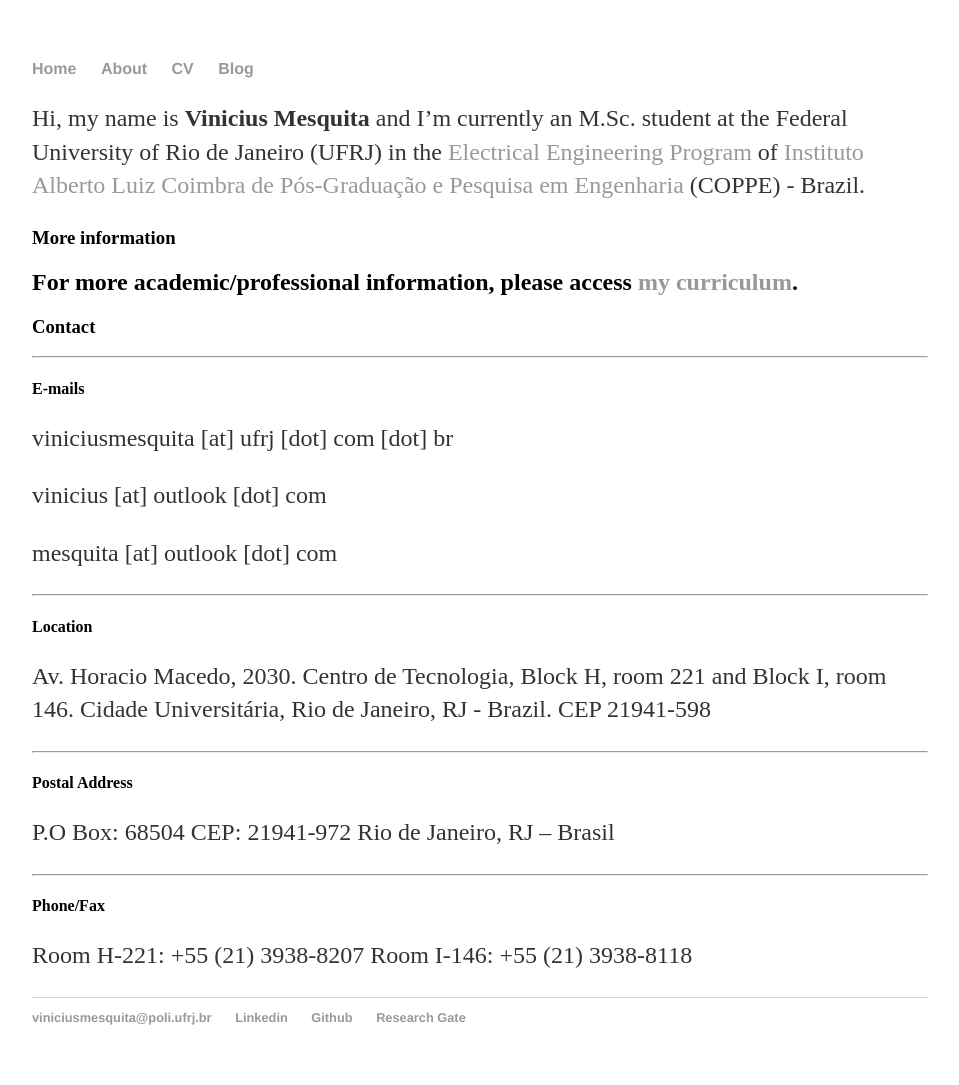
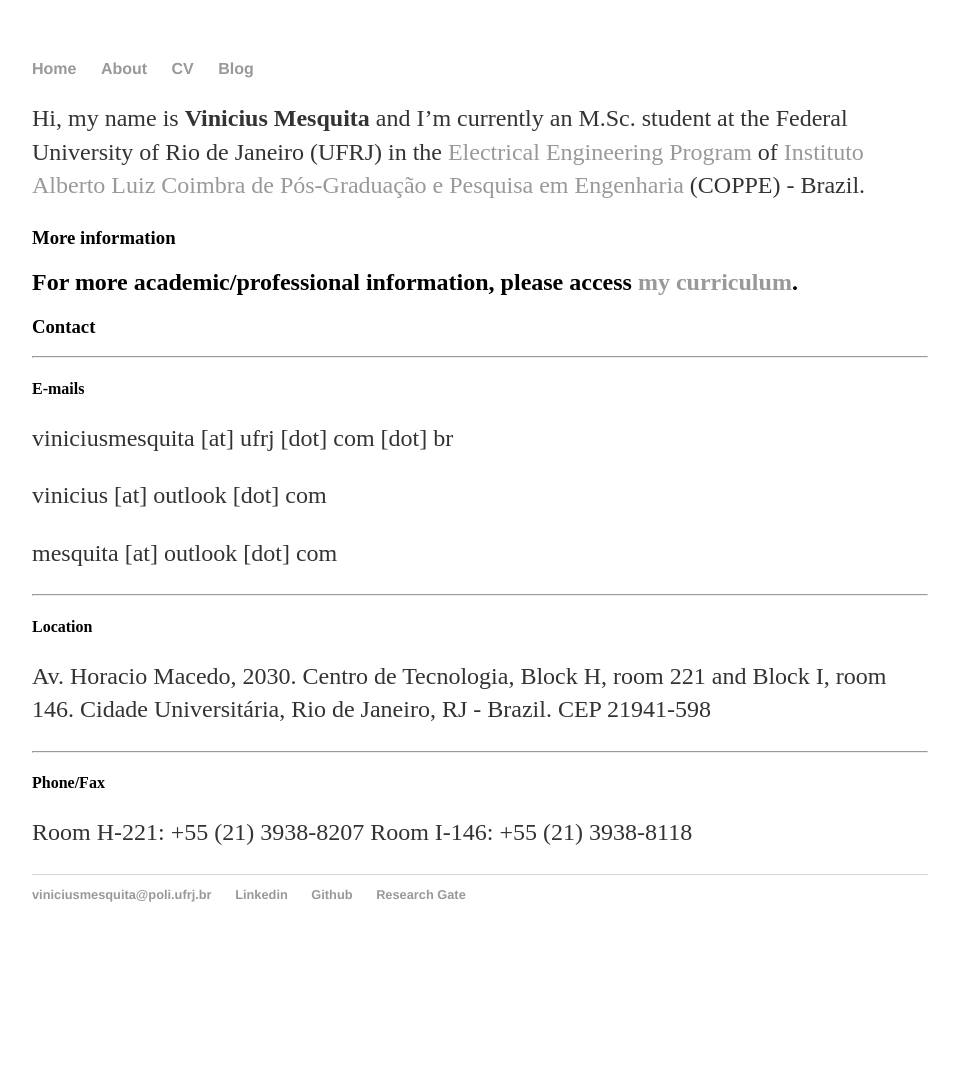
Before and after one commit to mesquita/mesquita.github.io, a Jekyll site: the page built from about.md, in a window 1280 px wide. Shown: the whole page, without its empty margins (160-1119 px from the left). Built offline with Jekyll 4.4.1, drawn with Linux system fonts in a browser that asks for light colours; after the commit the page ends 962 px from its top, so only the background shows below that.

Commit message:
Update about.md

```diff
--- a/about.md
+++ b/about.md
@@ -27,12 +27,6 @@ mesquita [at] outlook [dot] com
 Av. Horacio Macedo, 2030. Centro de Tecnologia, Block H, room 221 and Block I, room 146. Cidade Universitária, Rio de Janeiro, RJ - Brazil. CEP 21941-598
 
 ---
-#### Postal Address
-P.O Box: 68504
-CEP: 21941-972
-Rio de Janeiro, RJ – Brasil
-
----
 #### Phone/Fax
 Room H-221: +55 (21) 3938-8207
 Room I-146: +55 (21) 3938-8118
```
